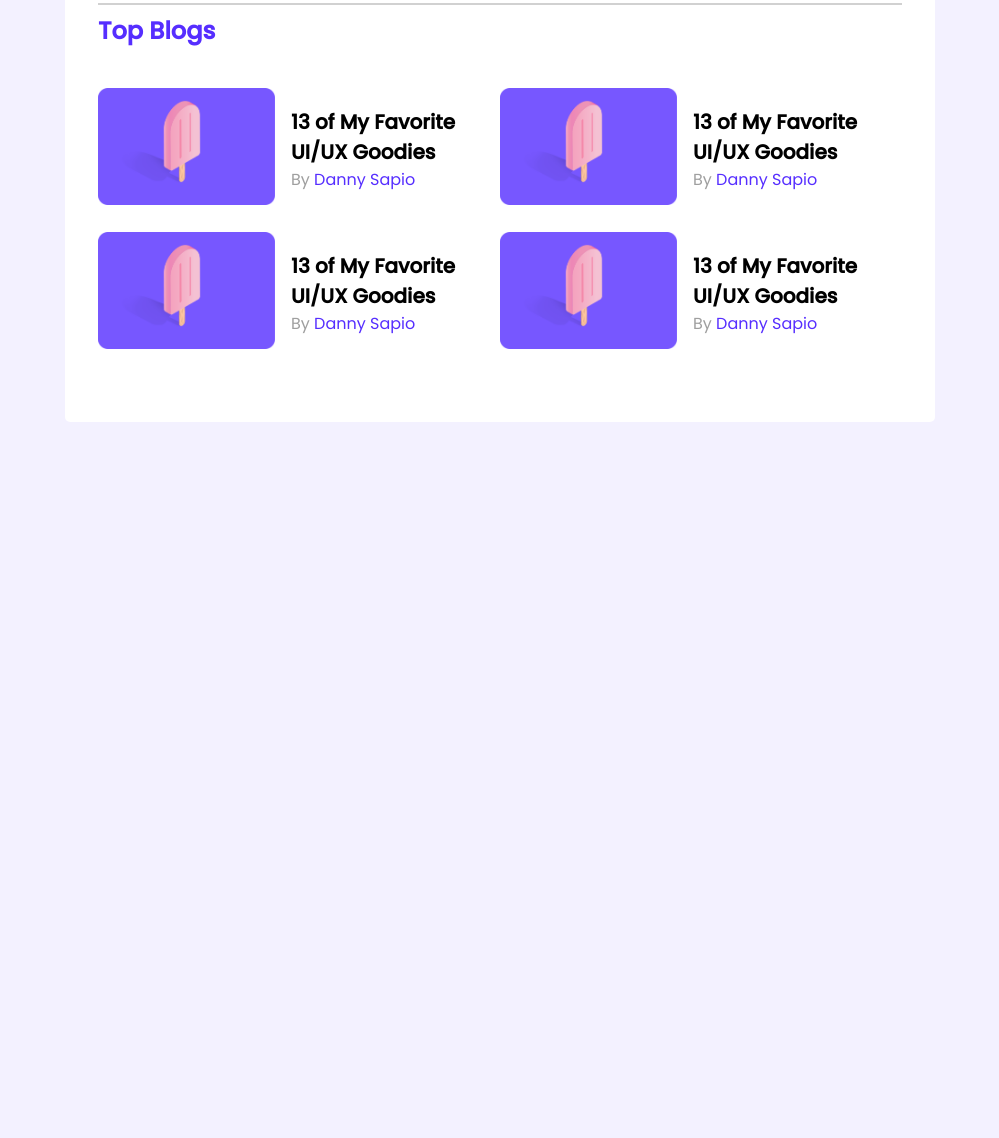
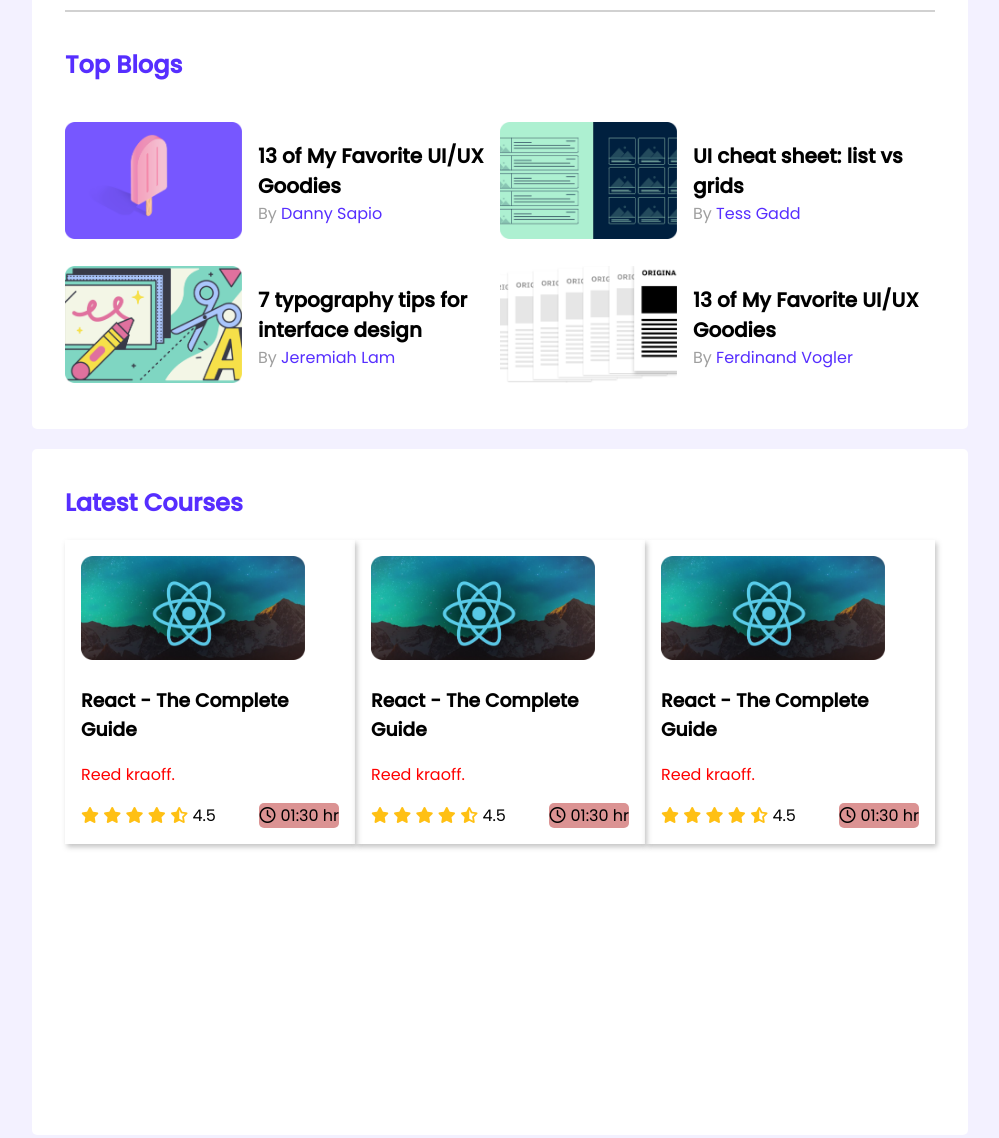
Before and after one commit to hasanulhasan/leader-board, a plain HTML site: page index.html in a window 1280 px wide. Shown: the part 265-1403 px from the top of the page, without its empty margins (140-1139 px from the left). Before the commit the page ends 800 px from the top, so only its background shows below. Drawn offline with Linux system fonts and the light colour scheme; a web font is replaced by a local one.

Commit message:
card added

```diff
--- a/css/style.css
+++ b/css/style.css
@@ -5,22 +5,26 @@ body{
 }
 main{
   display: flex;
-  justify-content: center;
+  align-items: center;
+  flex-direction: column;
 }
 .container{
-  position: absolute;
   width: 870px;
-  height: 679px;
+  height: 620px;
   background: #FFFFFF;
   border-radius: 5px;
+  padding: 33px;
+}
+section{
+  margin-bottom: 20px;
 }
 .section-title{
   color: #562EFF;
   font-size: 24px;
   margin-top: 3px;
 }
-.top-players{
-  padding: 33px;
+.top-blog{
+  margin-top: 35px;
 }
 .players{
   display: grid;
@@ -42,9 +46,9 @@ main{
 }
 hr{
   border: 1px solid #D1D1D1;
-  margin-top: 20px;
+  margin-top: 27px;
 }
-/* top blog styles */
+/* ------------top blog styles----------- */
 .blogs{
   display: grid;
   grid-template-columns: repeat(2,1fr);
@@ -75,3 +79,33 @@ hr{
 .blog a span{
   color: #9F9F9F;
 }
+/* -------------Latest Courses-------------- */
+.course-banner img{
+    width: 224px;
+    height: 104px;
+}
+.course-author{
+  color: red;
+}
+.filled{
+  color: #FFC014;;
+}
+.course-details{
+  display: flex;
+  justify-content: space-between;
+}
+.courses{
+  display: flex;
+  justify-content: space-evenly;
+}
+.course{
+  box-shadow: 2px 3px 5px rgba(128, 128, 128, 0.468);
+  padding: 1rem;
+}
+.time{
+  background-color: rgba(170, 3, 3, 0.428);
+  border-radius: 5px;
+}
+.fa-clock{
+  margin-right: 5px;
+}
--- a/index.html
+++ b/index.html
@@ -6,6 +6,7 @@
   <meta name="viewport" content="width=device-width, initial-scale=1.0">
   <title>Leader Board</title>
   <link rel="stylesheet" href="css/style.css">
+  <script src="https://kit.fontawesome.com/398c18b154.js" crossorigin="anonymous"></script>
 </head>
 <body>
   <header>
@@ -56,31 +57,105 @@
             </article>
             <article class="blog">
               <div class="thumbnil">
-                <img src="images/blogs/blog-1.png" alt="">
+                <img src="images/blogs/blog-2.png" alt="">
               </div>
               <div class="blog-info">
-                <h3 class="blog-heading">13 of My Favorite UI/UX Goodies</h3>
-                <a href=""><span>By</span> Danny Sapio</a>
+                <h3 class="blog-heading">UI cheat sheet:
+                  list vs grids</h3>
+                <a href=""><span>By</span> Tess Gadd</a>
               </div>
             </article>
             <article class="blog">
               <div class="thumbnil">
-                <img src="images/blogs/blog-1.png" alt="">
+                <img src="images/blogs/blog-3.png" alt="">
               </div>
               <div class="blog-info">
-                <h3 class="blog-heading">13 of My Favorite UI/UX Goodies</h3>
-                <a href=""><span>By</span> Danny Sapio</a>
+                <h3 class="blog-heading">7 typography tips
+                  for interface design</h3>
+                <a href=""><span>By</span> Jeremiah Lam</a>
               </div>
             </article>
             <article class="blog">
               <div class="thumbnil">
-                <img src="images/blogs/blog-1.png" alt="">
+                <img src="images/blogs/blog-4.png" alt="">
               </div>
               <div class="blog-info">
-                <h3 class="blog-heading">13 of My Favorite UI/UX Goodies</h3>
-                <a href=""><span>By</span> Danny Sapio</a>
+                <h3 class="blog-heading">13 of My Favorite
+                  UI/UX Goodies</h3>
+                <a href=""><span>By</span> Ferdinand Vogler</a>
               </div>
             </article>
+          </div>
+        </div>
+      </div>
+    </section>
+    <section class="container">
+      <h2 class="section-title">Latest Courses</h2>
+      <div class="courses">
+        <div class="course">
+          <div class="course-banner">
+            <img src="images/courses/course-1.png" alt="">
+          </div>
+          <div class="course-info">
+            <h3>React - The Complete Guide</h3>
+            <p class="course-author">Reed kraoff.</p>
+            <div class="course-details">
+            <div class="rating">
+            <i class="fa-solid fa-star filled"></i>
+            <i class="fa-solid fa-star filled"></i>
+            <i class="fa-solid fa-star filled"></i>
+            <i class="fa-solid fa-star filled"></i>
+            <i class="fa-solid fa-star-half-stroke filled"></i>
+            <span>4.5</span>
+            </div>
+            <div class="time">
+              <i class="fa-regular fa-clock"></i><span>01:30 hr</span>
+            </div>
+            </div>
+          </div>
+        </div>
+        <div class="course">
+          <div class="course-banner">
+            <img src="images/courses/course-1.png" alt="">
+          </div>
+          <div class="course-info">
+            <h3>React - The Complete Guide</h3>
+            <p class="course-author">Reed kraoff.</p>
+            <div class="course-details">
+            <div class="rating">
+            <i class="fa-solid fa-star filled"></i>
+            <i class="fa-solid fa-star filled"></i>
+            <i class="fa-solid fa-star filled"></i>
+            <i class="fa-solid fa-star filled"></i>
+            <i class="fa-solid fa-star-half-stroke filled"></i>
+            <span>4.5</span>
+            </div>
+            <div class="time">
+              <i class="fa-regular fa-clock"></i><span>01:30 hr</span>
+            </div>
+            </div>
+          </div>
+        </div>
+        <div class="course">
+          <div class="course-banner">
+            <img src="images/courses/course-1.png" alt="">
+          </div>
+          <div class="course-info">
+            <h3>React - The Complete Guide</h3>
+            <p class="course-author">Reed kraoff.</p>
+            <div class="course-details">
+            <div class="rating">
+            <i class="fa-solid fa-star filled"></i>
+            <i class="fa-solid fa-star filled"></i>
+            <i class="fa-solid fa-star filled"></i>
+            <i class="fa-solid fa-star filled"></i>
+            <i class="fa-solid fa-star-half-stroke filled"></i>
+            <span>4.5</span>
+            </div>
+            <div class="time">
+              <i class="fa-regular fa-clock"></i><span>01:30 hr</span>
+            </div>
+            </div>
           </div>
         </div>
       </div>
```
